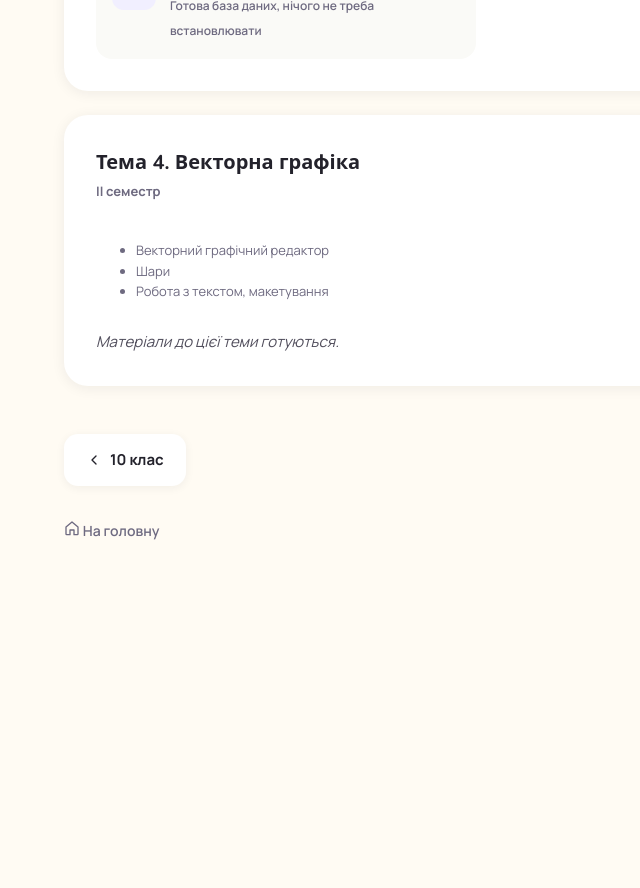
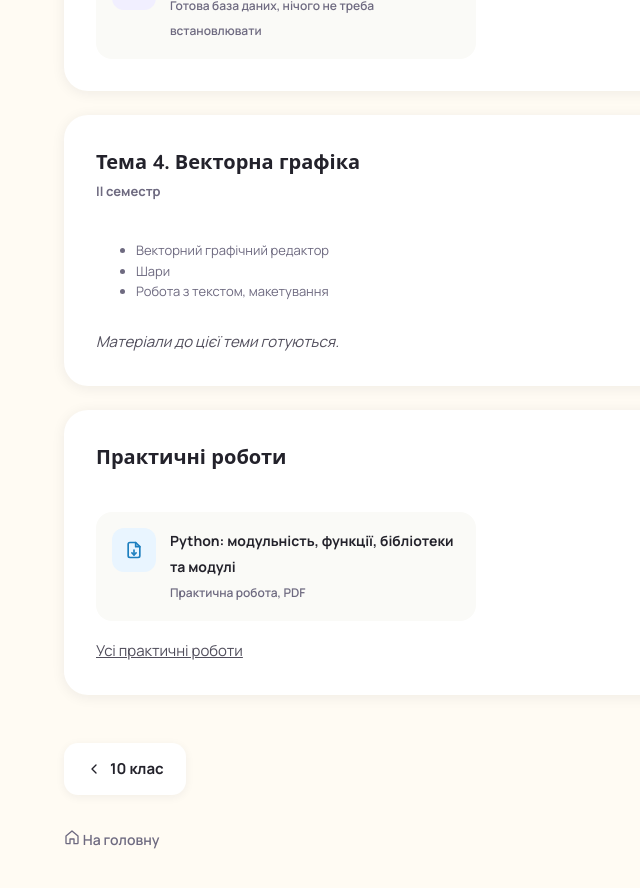
Before and after one commit to dpovod/python-tkinter-examples, a Jekyll site: the page built from docs/classes/11.html, in a window 1280 px wide and 900 px high, scrolled down 2120 px. Shown: the top 888 px of the window, without its empty margins (0-640 px from the left). Built offline with Jekyll 4.4.1, drawn with Linux system fonts in a browser that asks for light colours; before the commit the page ends 2712 px from its top, so only the background shows below that.

Commit message:
Add practical works page with grade 11 modules PDF
New /practical/ page lists practical works by grade from _data/practicals.yml. Linked from the home page, the 404 page and the grade 11 page.

Co-Authored-By: Claude Sonnet 5.5 <noreply@anthropic.com>

```diff
--- a/docs/404.html
+++ b/docs/404.html
@@ -16,6 +16,7 @@ description: "Сторінку не знайдено."
     <div class="lesson-row-list">
       <a class="lesson-row" href="{{ '/' | relative_url }}">{% include icon.html name="home" dim=18 %} На головну</a>
       <a class="lesson-row" href="{{ '/' | relative_url }}#grade-6">За класами</a>
+      <a class="lesson-row" href="{{ '/practical/' | relative_url }}">Практичні роботи</a>
       <a class="lesson-row" href="{{ '/resources/' | relative_url }}">Ресурси</a>
     </div>
   </div>
--- a/docs/_layouts/class.html
+++ b/docs/_layouts/class.html
@@ -117,6 +117,21 @@ layout: default
   </div>
   {%- endfor -%}
 
+  {%- assign practicals = site.data.practicals | where: "grade", page.grade -%}
+  {%- if practicals.size > 0 -%}
+  <div class="card class-group">
+    <div class="class-group__header">
+      <h2>Практичні роботи</h2>
+    </div>
+    <div class="class-group__resources">
+      {%- for p in practicals -%}
+        {%- include resource-card.html resource=p -%}
+      {%- endfor -%}
+    </div>
+    <p><a href="{{ '/practical/' | relative_url }}">Усі практичні роботи</a></p>
+  </div>
+  {%- endif -%}
+
   <nav class="class-nav" aria-label="Навігація між класами">
     {%- assign prev_grade = page.grade | minus: 1 -%}
     {%- assign next_grade = page.grade | plus: 1 -%}
--- a/docs/_layouts/home.html
+++ b/docs/_layouts/home.html
@@ -110,5 +110,5 @@ layout: default
       {%- include resource-card.html resource=r -%}
     {%- endfor -%}
   </div>
-  <p><a href="{{ '/resources/' | relative_url }}">Усі ресурси</a></p>
+  <p><a href="{{ '/resources/' | relative_url }}">Усі ресурси</a> · <a href="{{ '/practical/' | relative_url }}">Практичні роботи</a></p>
 </section>
```
Also changed, not shown: docs/_data/practicals.yml (added, +8 -0 lines), docs/practical.html (added, +30 -0 lines), 1 other file.
